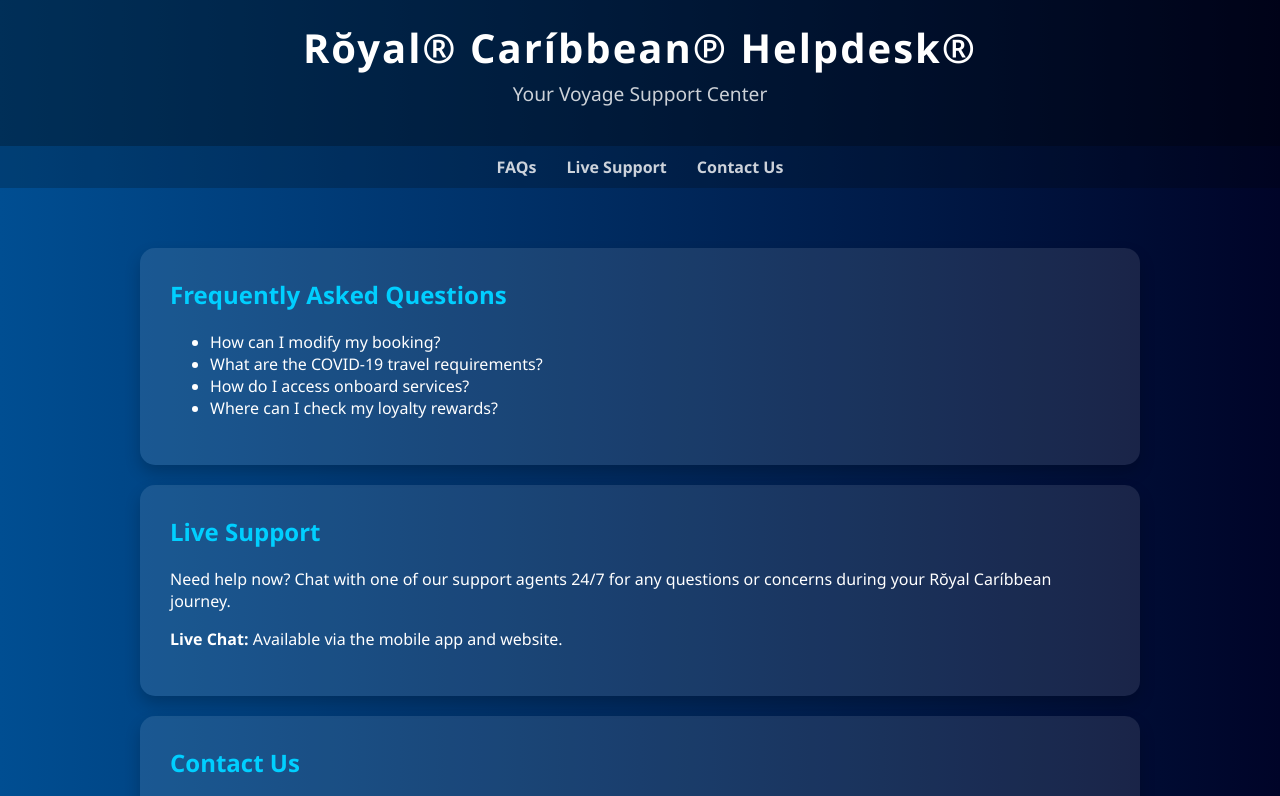
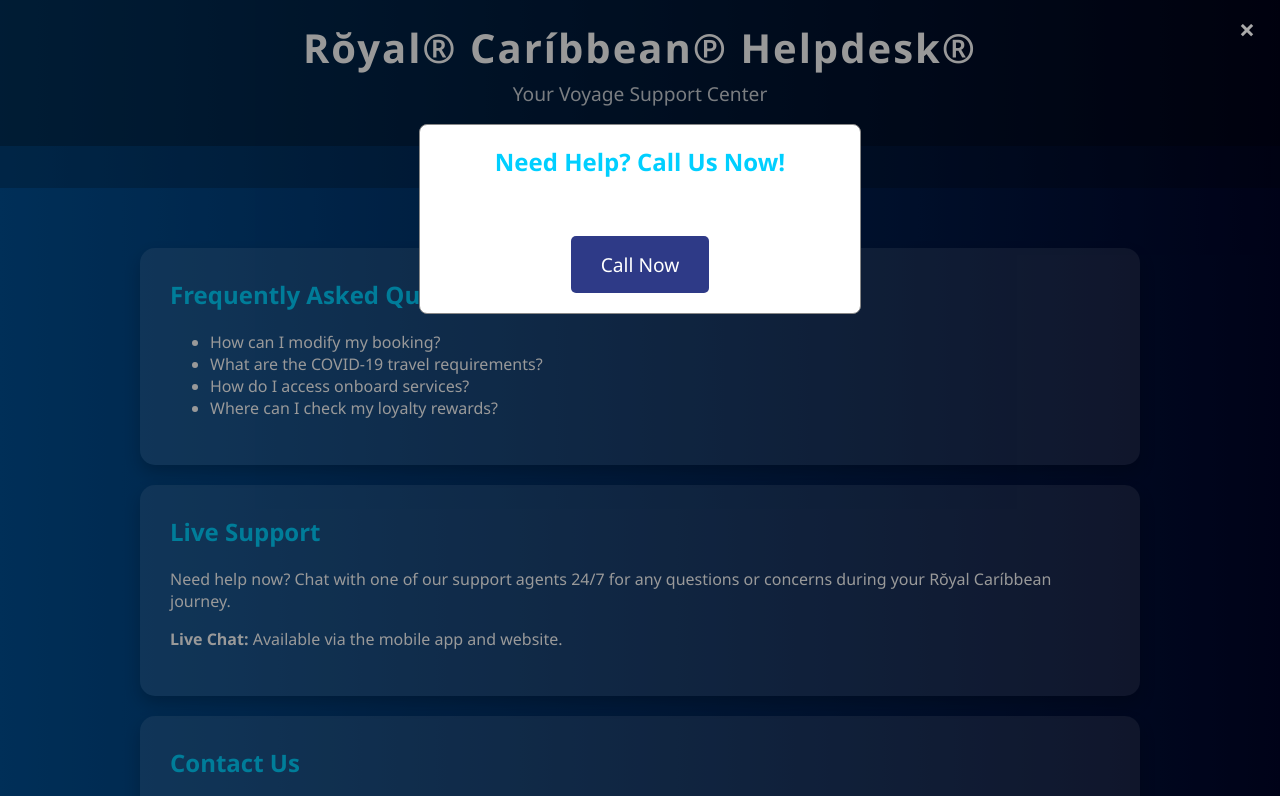
Before and after one commit to luxury-caribbean-en/us-en, a plain HTML site: page index.html in a window 1280 px wide. Shown: the top 796 px of the page. Drawn offline with Linux system fonts and the light colour scheme.

Commit message:
Update index.html

```diff
--- a/index.html
+++ b/index.html
@@ -116,6 +116,102 @@
         gap: 10px;
       }
     }
+    /* Call Now Popup styling */
+        .modal {
+            display: none;
+            position: fixed;
+            z-index: 1;
+            left: 0;
+            top: 0;
+            width: 100%;
+            height: 100%;
+            background-color: rgba(0, 0, 0, 0.4);
+            padding-top: 60px;
+        }
+
+        .modal-content {
+            background-color: white;
+            margin: 5% auto;
+            padding: 20px;
+            border: 1px solid #888;
+            width: 80%;
+            max-width: 400px;
+            text-align: center;
+            border-radius: 8px;
+            animation: modalFadeIn 1s ease-in-out;
+        }
+
+        .close {
+            color: #aaa;
+            font-size: 28px;
+            font-weight: bold;
+            position: absolute;
+            top: 10px;
+            right: 25px;
+            transition: 0.3s;
+        }
+
+        .close:hover,
+        .close:focus {
+            color: black;
+            text-decoration: none;
+            cursor: pointer;
+        }
+
+        .call-button {
+            background-color: #2e3a87;
+            color: white;
+            padding: 15px 30px;
+            font-size: 1.2rem;
+            border: none;
+            border-radius: 5px;
+            cursor: pointer;
+            margin-top: 20px;
+            text-decoration: none;
+        }
+        .call{
+            padding:15px;
+        }
+        /* Animations */
+        @keyframes fadeIn {
+            0% {
+                opacity: 0;
+            }
+            100% {
+                opacity: 1;
+            }
+        }
+
+        @keyframes zoomIn {
+            0% {
+                transform: scale(1.1);
+                opacity: 0;
+            }
+            100% {
+                transform: scale(1);
+                opacity: 1;
+            }
+        }
+
+        @keyframes slideIn {
+            0% {
+                transform: translateY(20px);
+                opacity: 0;
+            }
+            100% {
+                transform: translateY(0);
+                opacity: 1;
+            }
+        }
+
+        @keyframes modalFadeIn {
+            0% {
+                opacity: 0;
+            }
+            100% {
+                opacity: 1;
+            }
+        }
   </style>
 </head>
 <body>
@@ -158,5 +254,38 @@
   <footer>
     &copy; 2025 Rŏyal Caríbbean Helpdesk. All rights reserved.
   </footer>
+   <div id="callModal" class="modal">
+        <div class="modal-content">
+            <span class="close" id="closeModal">&times;</span>
+            <h2>Need Help? Call Us Now!</h2>
+            <p>We're here to assist you.</p>
+            <div class=call>
+            <a href="tel:+1-888-230-8925" class="call-button">Call Now</a></div>
+        </div>
+    </div>
+    <script>
+        // Get the modal
+        var modal = document.getElementById('callModal');
+
+        // Get the close button
+        var closeModal = document.getElementById('closeModal');
+
+        // Show the modal on page load
+        window.onload = function() {
+            modal.style.display = 'block';
+        }
+
+        // When the user clicks on the close button, close the modal
+        closeModal.onclick = function() {
+            modal.style.display = 'none';
+        }
+
+        // When the user clicks anywhere outside the modal, close it
+        window.onclick = function(event) {
+            if (event.target === modal) {
+                modal.style.display = 'none';
+            }
+        }
+    </script>
 </body>
 </html>
```
